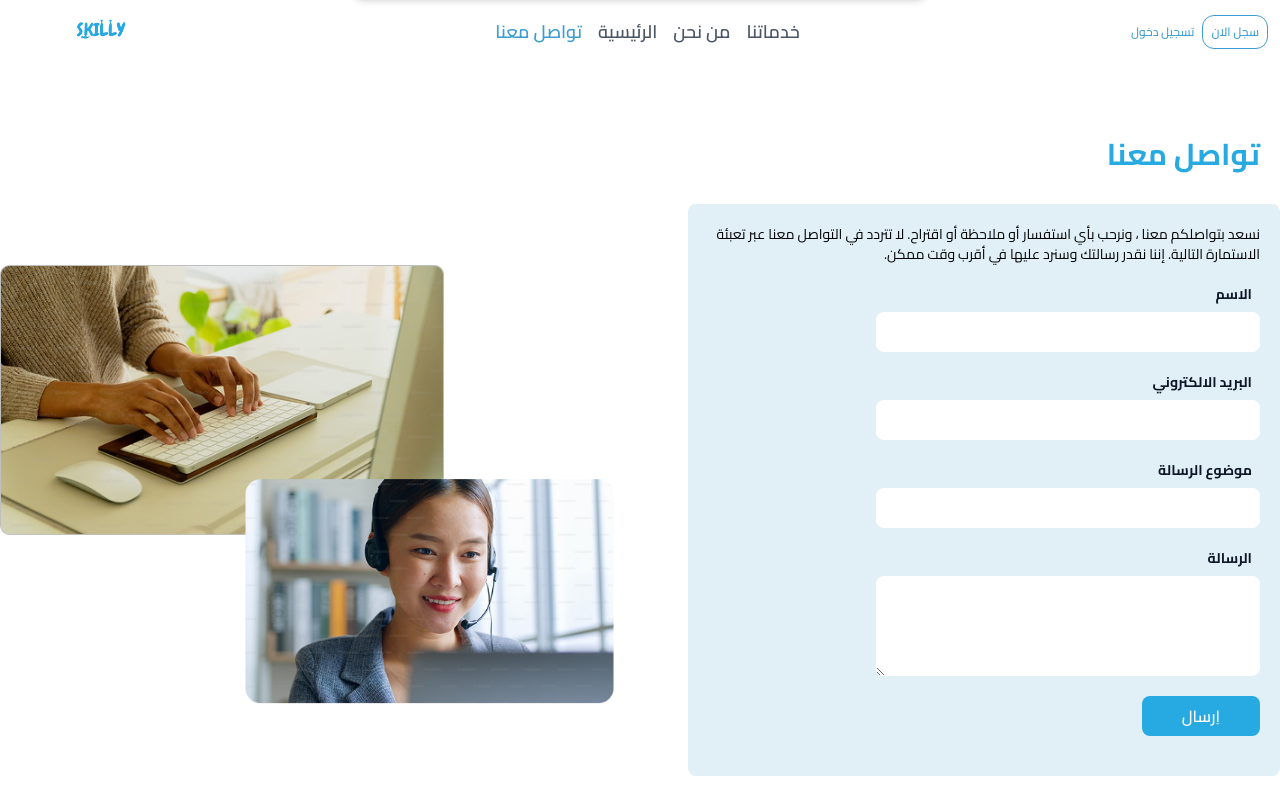
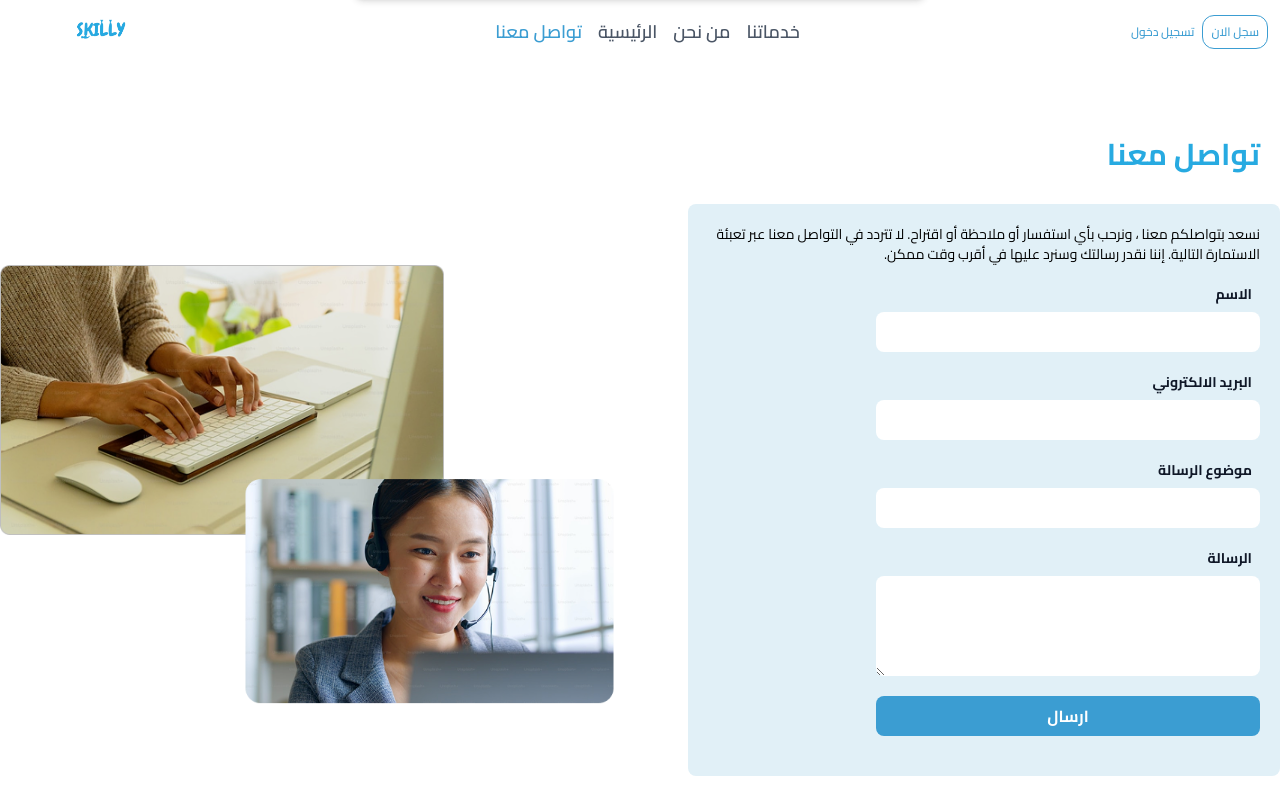
Before and after one commit to Hanan3amer/Skilly, a React (Vite) app: page /#/contactus in a window 1280 px wide. Shown: the top 800 px of the page. Built offline with nearby package versions, Linux system fonts and the light colour scheme; no server answers.

Commit message:
edit in contactus

```diff
--- a/src/Components/Contactus/Contactus.jsx
+++ b/src/Components/Contactus/Contactus.jsx
@@ -76,8 +76,8 @@ export default function Contactus() {
                   defaultValue={""}
                 />
               </div>
-              <button className="bg-[#27AAE1] text-white font-semibold px-10 py-2 rounded-lg">
-                اِرسال
+              <button className="bg-[#3B9DD2] text-white font-bold mx-auto  w-full text-center py-2 rounded-lg">
+                ارسال
               </button>
             </form>
           </div>
```
